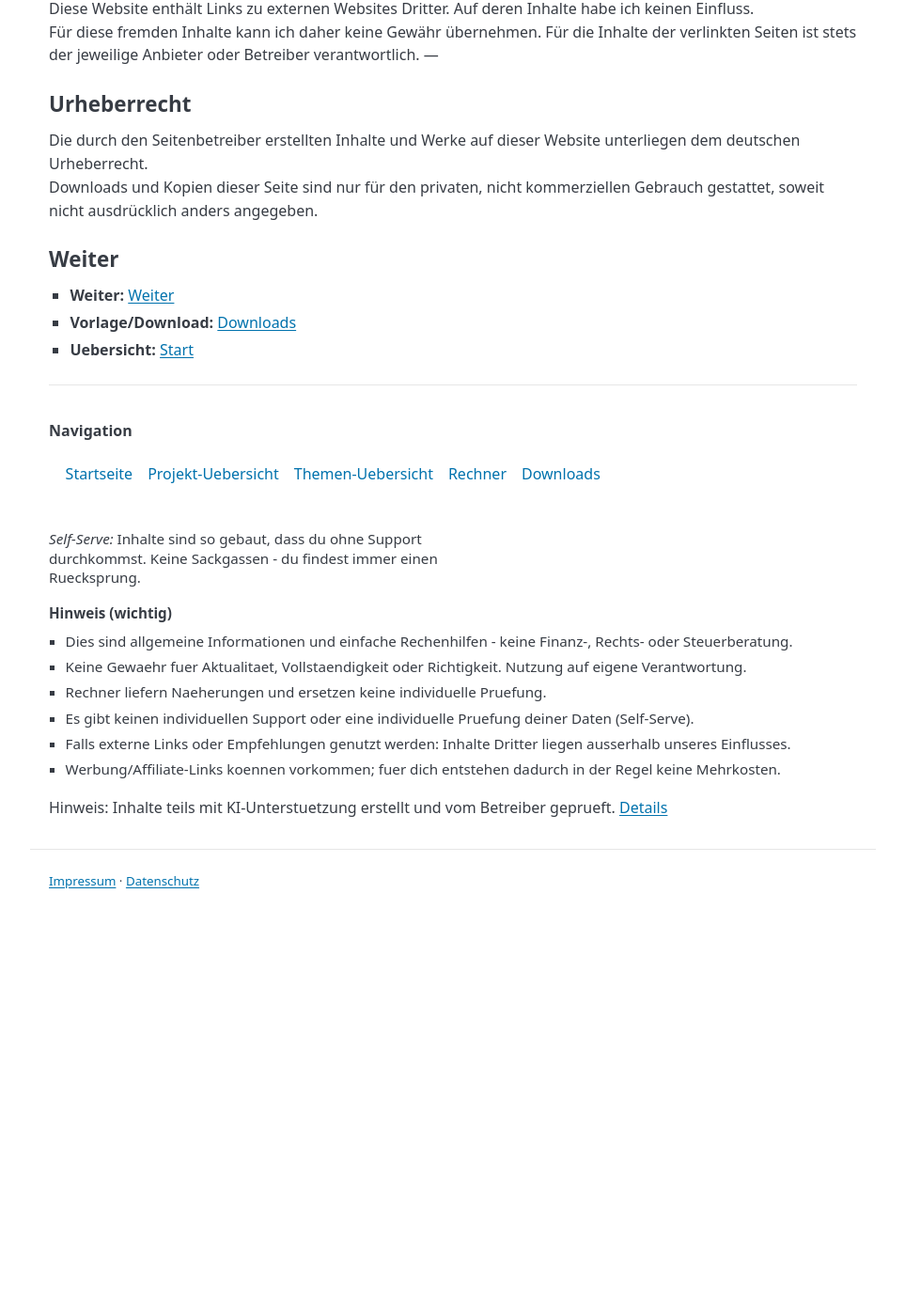
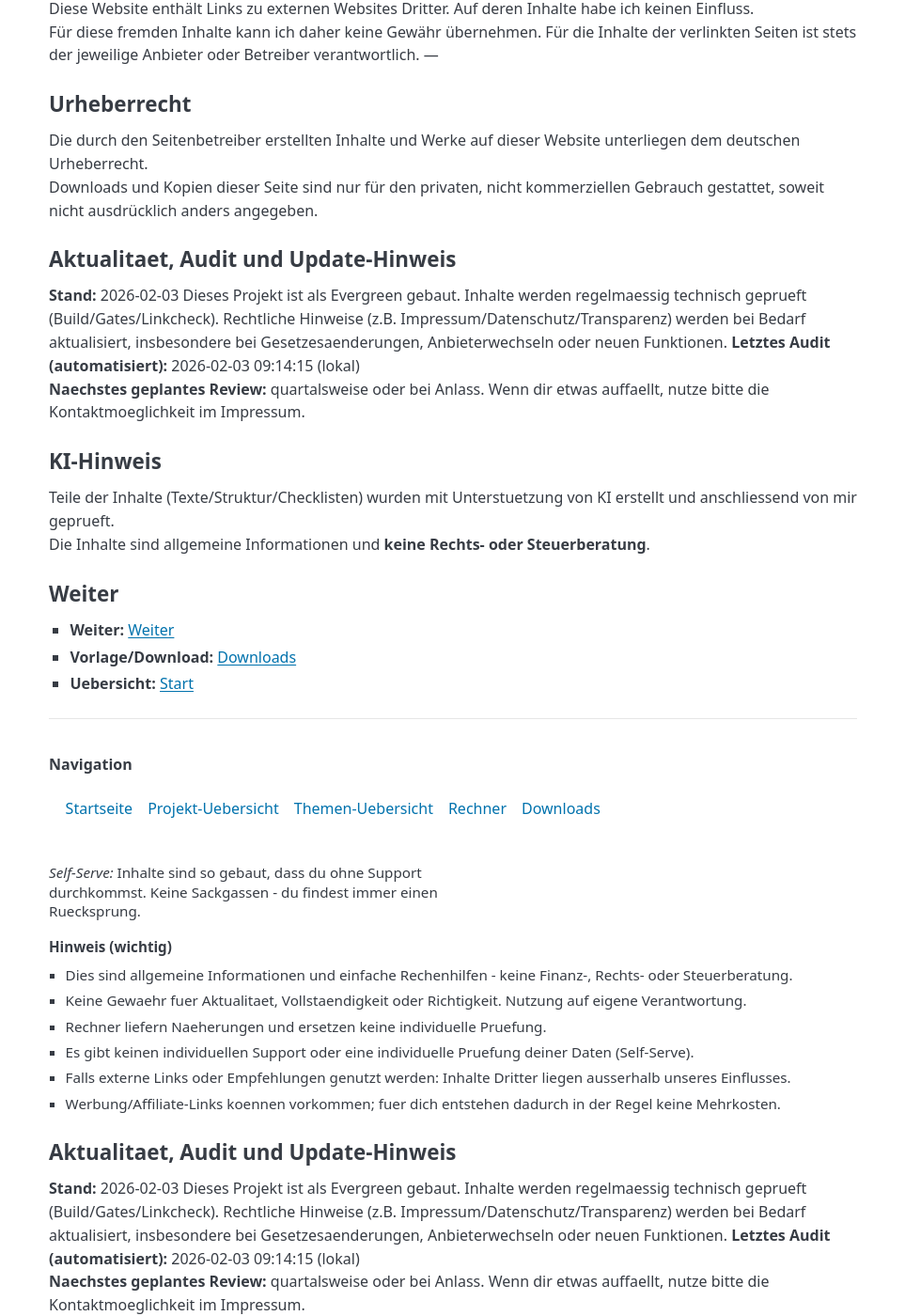
Before and after one commit to gluecklich-tools/einfach-geld-ordnen, a Jekyll site: the page built from seiten/impressum.md, in a window 1280 px wide and 1400 px high, scrolled down 506 px. Shown: the whole window at 94% size, without its empty margins (158-1121 px from the left). Built offline with Jekyll 4.4.1, drawn with Linux system fonts in a browser that asks for light colours; before the commit the page ends 1475 px from its top, so only the background shows below that; some of the changed text lies outside the part shown.

Commit message:
LawRun: apply + gates 2026-02-03

```diff
--- a/_includes/disclaimer_finanzinfo.html
+++ b/_includes/disclaimer_finanzinfo.html
@@ -9,3 +9,16 @@
     <li>Werbung/Affiliate-Links koennen vorkommen; fuer dich entstehen dadurch in der Regel keine Mehrkosten.</li>
   </ul>
 </section>
+
+<!-- EGO_AUDIT_UPDATE_HINT -->
+## Aktualitaet, Audit und Update-Hinweis
+**Stand:** 2026-02-03
+Dieses Projekt ist als Evergreen gebaut. Inhalte werden regelmaessig technisch geprueft (Build/Gates/Linkcheck). Rechtliche Hinweise (z.B. Impressum/Datenschutz/Transparenz) werden bei Bedarf aktualisiert, insbesondere bei Gesetzesaenderungen, Anbieterwechseln oder neuen Funktionen.
+**Letztes Audit (automatisiert):** 2026-02-03 09:14:15 (lokal)
+**Naechstes geplantes Review:** quartalsweise oder bei Anlass.
+Wenn dir etwas auffaellt, nutze bitte die Kontaktmoeglichkeit im Impressum.
+
+<!-- EGO_AI_HINT -->
+## KI-Hinweis
+Teile der Inhalte (Texte/Struktur/Checklisten) wurden mit Unterstuetzung von KI erstellt und anschliessend von mir geprueft.
+Die Inhalte sind allgemeine Informationen und **keine Rechts- oder Steuerberatung**.
--- a/assets/audit/2026-02/checksums.txt
+++ b/assets/audit/2026-02/checksums.txt
@@ -1,2 +1,2 @@
 # SHA-256 checksums
-generated: 2026-02-02 21:09:07 +01:00
+generated: 2026-02-03 09:37:31 +01:00
--- a/seiten/impressum.md
+++ b/seiten/impressum.md
@@ -31,6 +31,19 @@ F&uuml;r diese fremden Inhalte kann ich daher keine Gew&auml;hr &uuml;bernehmen.
 Die durch den Seitenbetreiber erstellten Inhalte und Werke auf dieser Website unterliegen dem deutschen Urheberrecht.
 Downloads und Kopien dieser Seite sind nur f&uuml;r den privaten, nicht kommerziellen Gebrauch gestattet, soweit nicht ausdr&uuml;cklich anders angegeben.
 
+<!-- EGO_AUDIT_UPDATE_HINT -->
+## Aktualitaet, Audit und Update-Hinweis
+**Stand:** 2026-02-03
+Dieses Projekt ist als Evergreen gebaut. Inhalte werden regelmaessig technisch geprueft (Build/Gates/Linkcheck). Rechtliche Hinweise (z.B. Impressum/Datenschutz/Transparenz) werden bei Bedarf aktualisiert, insbesondere bei Gesetzesaenderungen, Anbieterwechseln oder neuen Funktionen.
+**Letztes Audit (automatisiert):** 2026-02-03 09:14:15 (lokal)
+**Naechstes geplantes Review:** quartalsweise oder bei Anlass.
+Wenn dir etwas auffaellt, nutze bitte die Kontaktmoeglichkeit im Impressum.
+
+<!-- EGO_AI_HINT -->
+## KI-Hinweis
+Teile der Inhalte (Texte/Struktur/Checklisten) wurden mit Unterstuetzung von KI erstellt und anschliessend von mir geprueft.
+Die Inhalte sind allgemeine Informationen und **keine Rechts- oder Steuerberatung**.
+
 ## Weiter
 
 - **Weiter:** [Weiter]({{ site.baseurl }}/seiten/start_in_15_minuten.html)
```
Also changed, not shown: assets/audit/2026-02/runlog_2026-02-03_093731.txt (added, +18 -0 lines), assets/audit/2026-02/summary.md (+1 -1 lines), assets/audit/_runs/run_2026-02-03_093730.txt (added, +19 -0 lines), seiten/audit.md (+2 -1 lines), seiten/datenschutz.md (+13 -0 lines), seiten/projektbeschreibung_transparenz.md (+13 -0 lines).
